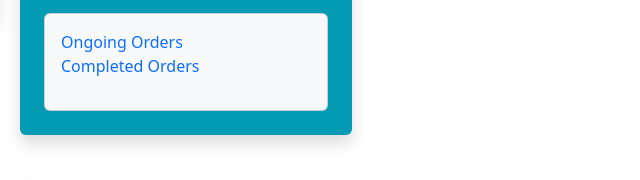
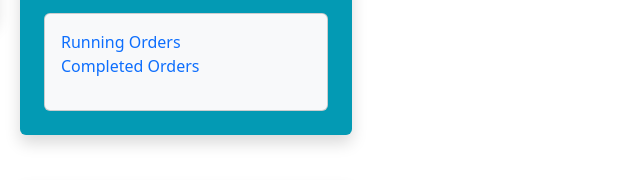
Before and after one commit to Dharssant/Web-Technology, a plain HTML site: page index.html in a window 1280 px wide. Both pictures are taken after a click on the button "View Progress". Shown: the part 457-637 px from the top of the page, 632-1272 px from the left. Drawn offline with nearby package versions, Linux system fonts and the light colour scheme.

Commit message:
Update index.html

```diff
--- a/index.html
+++ b/index.html
@@ -54,7 +54,7 @@
           <div class="collapse mt-3" id="progressCollapse">
             <div class="card card-body bg-light text-dark">
               <ul class="list-unstyled">
-                <li><a href="#" class="text-decoration-none">Ongoing Orders</a></li>
+                <li><a href="#" class="text-decoration-none">Running Orders</a></li>
                 <li><a href="#" class="text-decoration-none">Completed Orders</a></li>
               </ul>
             </div>
```
